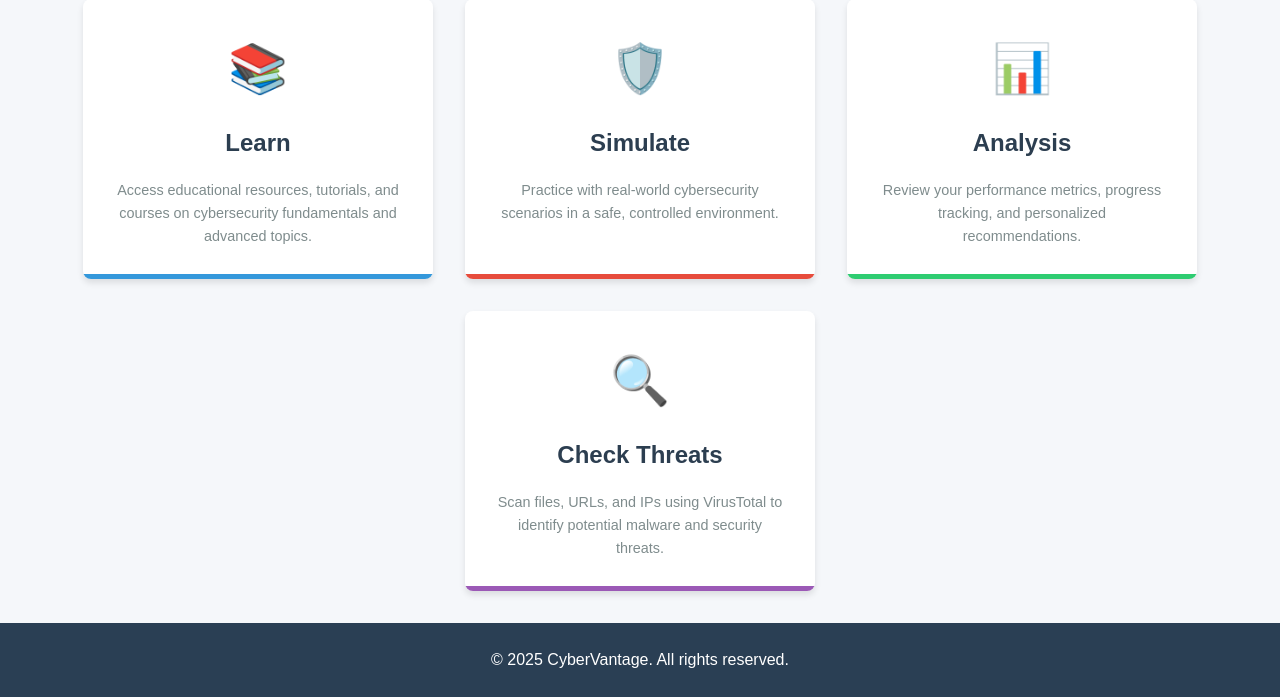
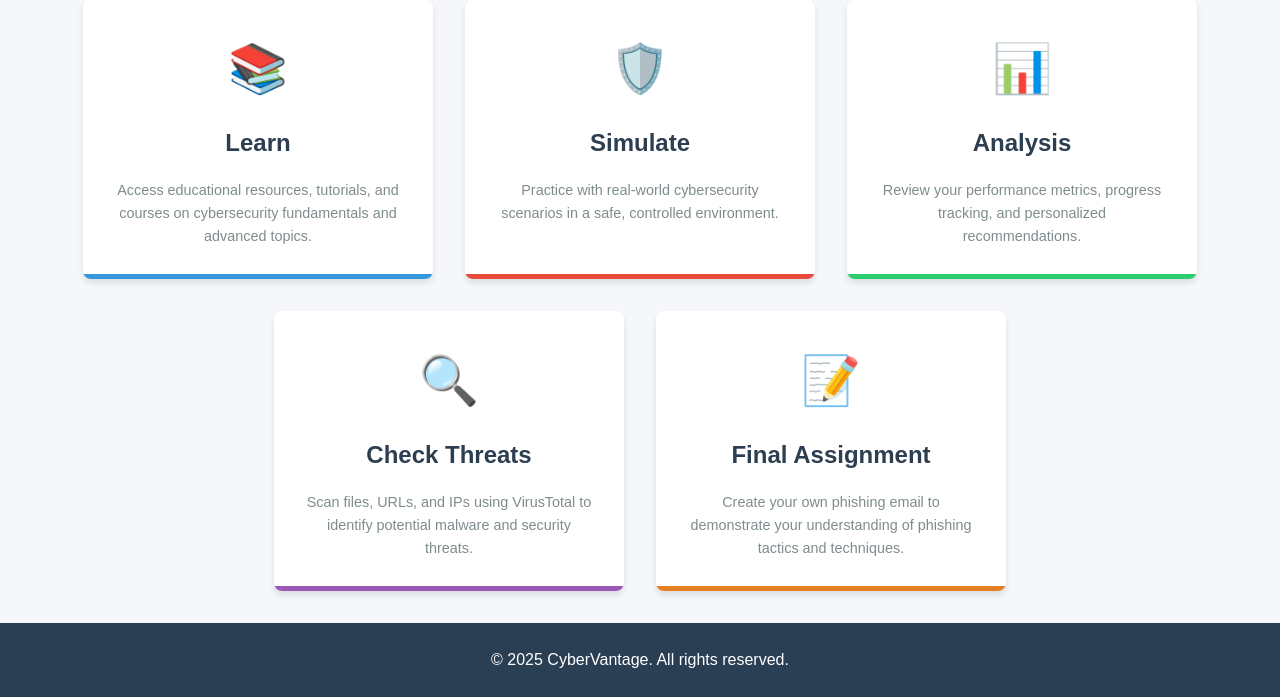
Before and after one commit to ashuthecoder/CyberVantage, a Flask app: template templates/dashboard.html in a window 1280 px wide. Shown: the part 262-959 px from the top of the page. Run offline with Flask 3, Linux system fonts and the light colour scheme; the template is opened without the code that fills it, so the values that code supplies are empty; parts of the project's set-up code (start-up, migrations or seed data) failed here and were passed over; some libraries are stand-ins or nearby versions.

Commit message:
Successfully integrate phishing assignment functionality into main application
Co-authored-by: ujwwal <54100894+ujwwal@users.noreply.github.com>

```diff
--- a/main.py
+++ b/main.py
@@ -24,6 +24,7 @@ import sqlite3
 from pyFunctions.email_generation import generate_ai_email, evaluate_explanation, get_fallback_evaluation
 from pyFunctions.template_emails import get_template_email
 from pyFunctions.simulation import generate_unique_simulation_email
+from pyFunctions.phishing_assignment import assign_phishing_creation, evaluate_phishing_creation
 
 # Ensure logs directory exists for API logging
 import os
@@ -1047,6 +1048,72 @@ def update_schema(current_user):
             "message": f"Error updating schema: {str(e)}"
         })
 
+# Phishing Assignment Routes
+@app.route('/phishing_assignment')
+@token_required
+def get_phishing_assignment(current_user):
+    """Display the phishing email creation assignment"""
+    try:
+        # Get assignment from the phishing assignment module
+        assignment_data = assign_phishing_creation(GOOGLE_API_KEY, genai, app)
+
+        return render_template(
+            'phishing_assignment.html',
+            username=current_user.name,
+            instructions=assignment_data.get('instructions', ''),
+            rubric=assignment_data.get('rubric', [])
+        )
+    except Exception as e:
+        print(f"[PHISHING_ASSIGNMENT] Error loading assignment: {e}")
+        traceback.print_exc()
+        return render_template(
+            'system_message.html',
+            title="Error",
+            message="Unable to load the phishing assignment. Please try again later.",
+            action_text="Return to Dashboard",
+            action_url=url_for('dashboard'),
+            username=current_user.name
+        )
+
+@app.route('/evaluate_user_phishing', methods=['POST'])
+@token_required
+def evaluate_user_phishing(current_user):
+    """Evaluate the user's phishing email creation"""
+    try:
+        phishing_email = request.form.get('phishing_email', '').strip()
+
+        if not phishing_email:
+            return render_template(
+                'system_message.html',
+                title="Error",
+                message="Please provide a phishing email for evaluation.",
+                action_text="Try Again",
+                action_url=url_for('get_phishing_assignment'),
+                username=current_user.name
+            )
+
+        # Evaluate the phishing email
+        evaluation_result = evaluate_phishing_creation(phishing_email, GOOGLE_API_KEY, genai, app)
+
+        return render_template(
+            'phishing_evaluation.html',
+            username=current_user.name,
+            feedback=evaluation_result.get('feedback', 'No feedback available'),
+            score=evaluation_result.get('score', 0),
+            effectiveness=evaluation_result.get('effectiveness_rating', 'Unknown')
+        )
+    except Exception as e:
+        print(f"[PHISHING_EVALUATION] Error evaluating submission: {e}")
+        traceback.print_exc()
+        return render_template(
+            'system_message.html',
+            title="Error",
+            message="Unable to evaluate your phishing email. Please try again later.",
+            action_text="Try Again",
+            action_url=url_for('get_phishing_assignment'),
+            username=current_user.name
+        )
+
 if __name__ == '__main__':
     with app.app_context():
         db.create_all()
--- a/templates/dashboard.html
+++ b/templates/dashboard.html
@@ -126,6 +126,10 @@
             background-color: #9b59b6;
         }
 
+        #assignment-section::after {
+            background-color: #e67e22;
+        }
+
         .section-card:hover::after {
             height: 10px;
         }
@@ -230,6 +234,14 @@
                     <p>Scan files, URLs, and IPs using VirusTotal to identify potential malware and security threats.</p>
                 </div>
             </a>
+
+            <a href="{{ url_for('get_phishing_assignment') }}" class="section-card" id="assignment-section">
+                <div class="section-content">
+                    <div class="section-icon">📝</div>
+                    <h2>Final Assignment</h2>
+                    <p>Create your own phishing email to demonstrate your understanding of phishing tactics and techniques.</p>
+                </div>
+            </a>
         </div>
     </main>
 
--- a/templates/phishing_assignment.html
+++ b/templates/phishing_assignment.html
@@ -36,6 +36,7 @@
             </div>
 
             <form action="{{ url_for('evaluate_user_phishing') }}" method="post">
+                <input type="hidden" name="csrf_token" value="{{ csrf_token() }}">
                 <div style="margin-top: 20px;">
                     <label for="phishing-email" style="display: block; margin-bottom: 8px; font-weight: bold;">Your Phishing Email:</label>
                     <textarea id="phishing-email" name="phishing_email" rows="12" style="width: 100%; padding: 10px; border: 1px solid #ddd; border-radius: 4px; font-family: Arial, sans-serif;" placeholder="Write your phishing email here..." required></textarea>
```
Also changed, not shown: instance/users.db, 1 other file.
